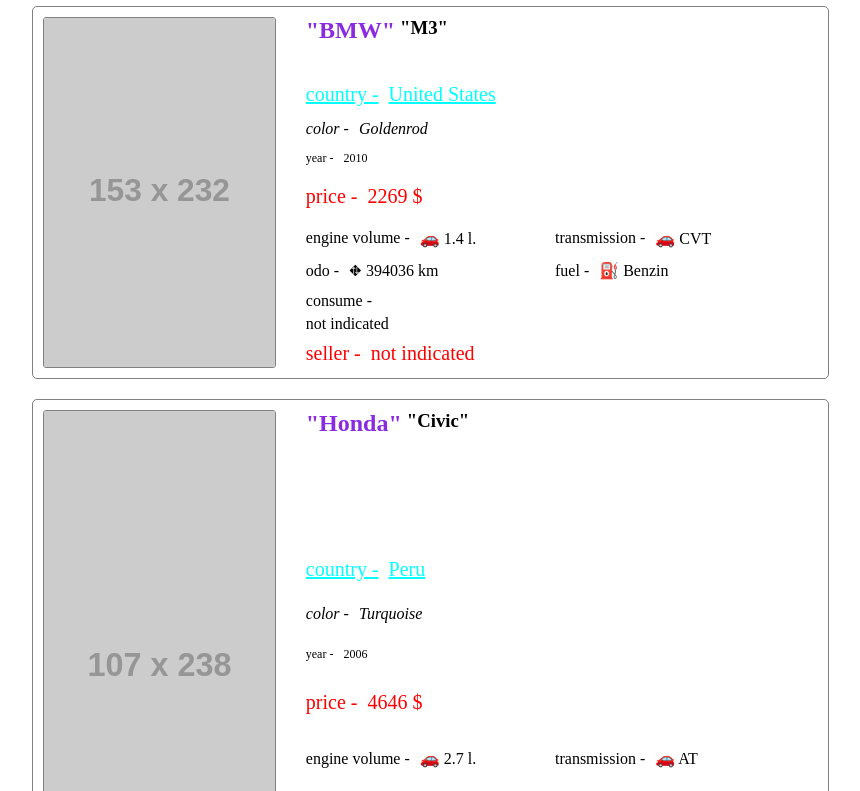
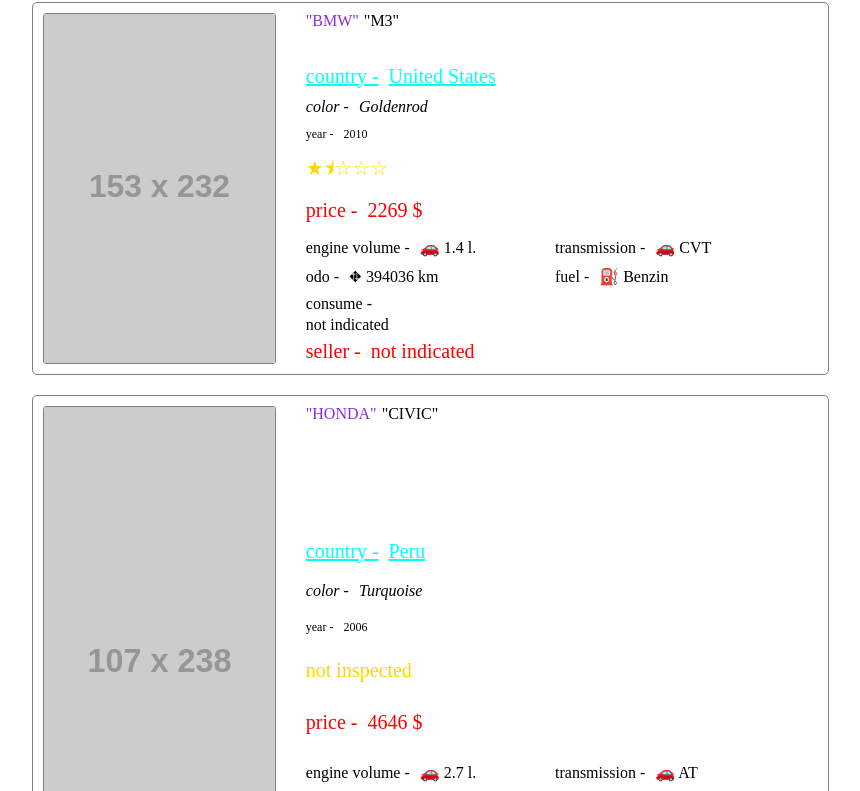
Before and after one commit to gasymov-rustam/autorio, a plain HTML site: page index.html in a window 1280 px wide. Shown: the part 52-843 px from the top of the page, without its empty margins (380-1240 px from the left). Drawn offline with Linux system fonts and the light colour scheme; placeholder pictures from the web are drawn by us.

Commit message:
added rate

```diff
--- a/data.js
+++ b/data.js
@@ -9,7 +9,7 @@
       "color": "Goldenrod",
       "vin": "1G6DW677550624991",
       "country": "United States",
-      "rating": 1,
+      "rating": 1.5,
       "price": 2269,
       "views": 5,
       "seller": "Ellery Girardin",
--- a/homework.js
+++ b/homework.js
@@ -1,6 +1,7 @@
 const CAR = JSON.parse(DATA);
 delete CAR[0].consume;
 delete CAR[0].seller;
+delete CAR[1].rating;
 const list = document.getElementById('list');
 console.log(CAR);
 
@@ -42,6 +43,21 @@
 }
 
 function cardInfoHtml(card) {
+    // let a = 3.5;
+    // console.log(Math.round(a));
+    let str = '';
+    for (let i = 1; i <= 5; i++) {
+        if (card.rating >= 0) {
+            if (card.rating >= i) {
+                str += '&#9733;';
+            } else if (Math.round(card.rating) == i && !Number.isInteger(card.rating)) {
+                str += '&#11240;';
+            } else {
+                str += '&#9734;';
+            }
+        }
+    }
+
     const CONSUME = `<dl>
                     <dt class="car-info__consume_road">road: ${card.consume?.road || 'not indicated'}</dt>
                     <dt class="car-info__consume_city">city: ${card.consume?.city || 'not indicated'}</dt>
@@ -65,6 +81,10 @@
                     <div class="car-info__year">
                         <dt>year -</dt>
                         <dd>${card.year}</dd>
+                    </div>
+                    <div class="car-info__rating">
+<!--                        <dd>${card?.rating}</dd>-->
+                        <dd>${str || 'not inspected'}</dd>
                     </div>
                     <div class="car-info__price">
                         <dt>price -</dt>
@@ -98,51 +118,3 @@
             </div>
         </div>`
 }
-
-/*
-printCardsHtml(list, CAR);
-
-function printCardsHtml(section, arrCars) {
-    return section.innerHTML = carsArr(arrCars).join('');
-}
-
-function carsArr(carsArr) {
-    return carsArr.map(car => carInfo(car));
-}
-
-function carInfo(car) {
-    return `<div class="card">
-                <img src="${car.img}" alt="${car.make} ${car.model}" class="car-photo">
-                <div class="car-info">
-                    <h2 class="car-info__make">"${car.make}"</h2>
-                    <h3 class="car-info__model">"${car.model}"</h3>
-                    <p class="car-info__country">
-                        country - ${car.country}
-                    </p>
-                    <p class="car-info__color">
-                        color - ${car.color}
-                    </p>
-                    <p class="car-info__year">
-                        year - ${car.year}
-                    </p>
-                    <p class="car-info__engine-volume">
-                        engine volume - ${car.engine_volume}
-                    </p>
-                    <p class="car-info__transmission">
-                        transmission - ${car.transmission}
-                    </p>
-                    <p class="car-info__odo">
-                        odo - ${car.odo}
-                    </p>
-                    <p class="car-info__fuel">
-                        fuel - ${car.fuel}
-                    </p>
-                    <p class="car-info__seller">
-                        seller - ${car.seller}
-                    </p>
-                    <p class="car-info__price">
-                        price - ${car.price}$
-                    </p>
-              </div>
-            </div>`
-}*/
--- a/style.css
+++ b/style.css
@@ -1,3 +1,51 @@
+html {
+    scroll-behavior: smooth;
+}
+
+html, body, div, span, applet, object, iframe,
+h1, h2, h3, h4, h5, h6, p, blockquote, pre,
+a, abbr, acronym, address, big, cite, code,
+del, dfn, em, img, ins, kbd, q, s, samp,
+small, strike, strong, sub, sup, tt, var,
+b, u, i, center,
+dl, dt, dd, ol, ul, li,
+fieldset, form, label, legend,
+table, caption, tbody, tfoot, thead, tr, th, td,
+article, aside, canvas, details, embed,
+figure, figcaption, footer, header, hgroup,
+menu, nav, output, ruby, section, summary,
+time, mark, audio, video {
+    margin: 0;
+    padding: 0;
+    border: 0;
+    font-size: 100%;
+    font: inherit;
+    vertical-align: baseline;
+}
+/* HTML5 display-role reset for older browsers */
+article, aside, details, figcaption, figure,
+footer, header, hgroup, menu, nav, section {
+    display: block;
+}
+body {
+    line-height: 1;
+}
+ol, ul {
+    list-style: none;
+}
+blockquote, q {
+    quotes: none;
+}
+blockquote:before, blockquote:after,
+q:before, q:after {
+    content: '';
+    content: none;
+}
+table {
+    border-collapse: collapse;
+    border-spacing: 0;
+}
+
 * {
     margin: 0;
     padding: 0;
@@ -78,10 +126,12 @@
 .car-info__make {
     min-width: 5%;
     color: blueviolet;
+    text-transform: uppercase;
 }
 
 .car-info__model {
     width: 60%;
+    text-transform: uppercase;
 }
 
 .car-info__country {
@@ -113,7 +163,8 @@
     margin: 5px 0;
 }
 
-.car-info__price {
+.car-info__price,
+.car-info__rating {
     width: 100%;
     font-size: 20px;
     color: red;
@@ -121,6 +172,10 @@
     display: flex;
     justify-content: flex-start;
     margin: 10px 0;
+}
+
+.car-info__rating {
+    color: gold;
 }
 
 .car-info__engine-volume,
```
